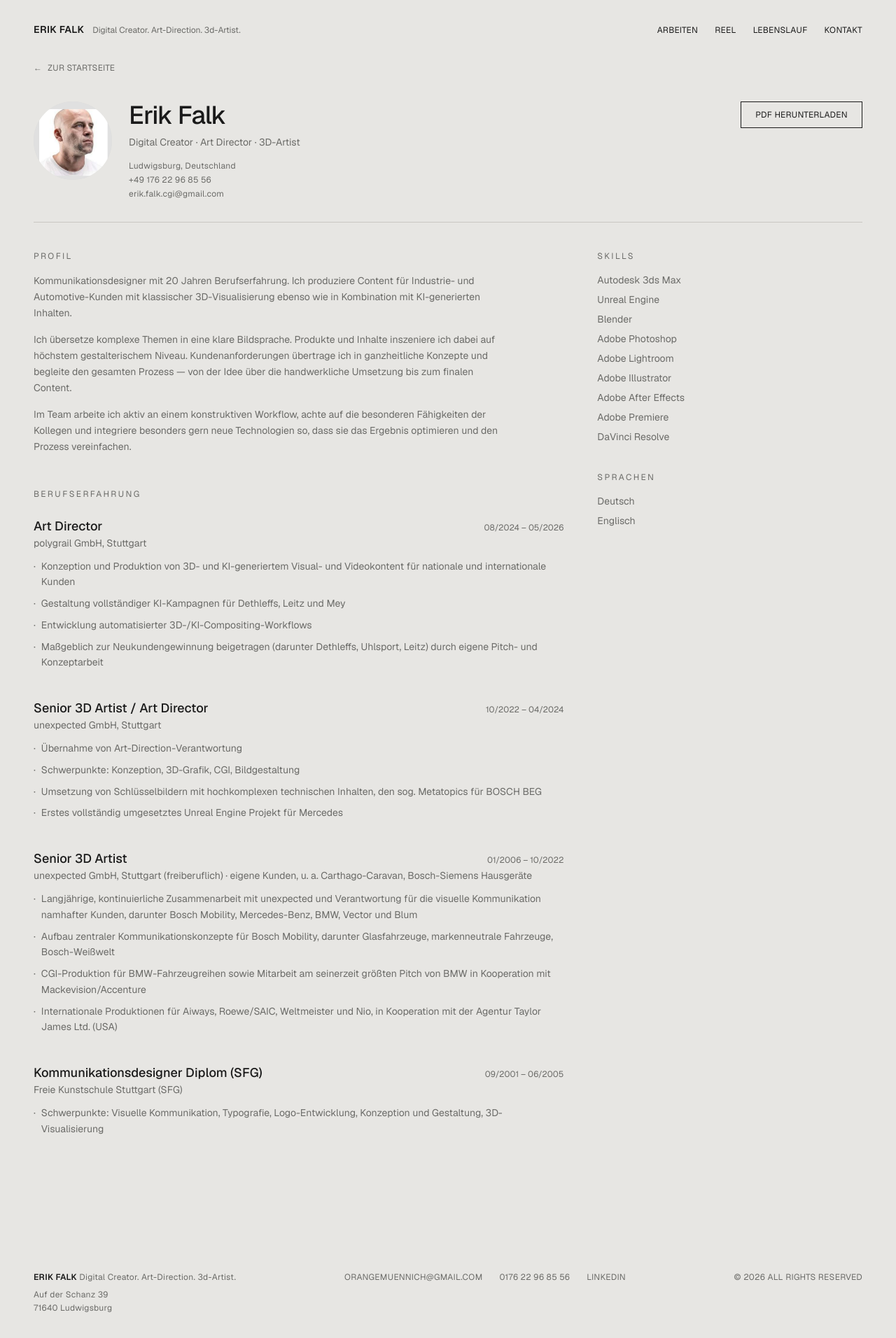
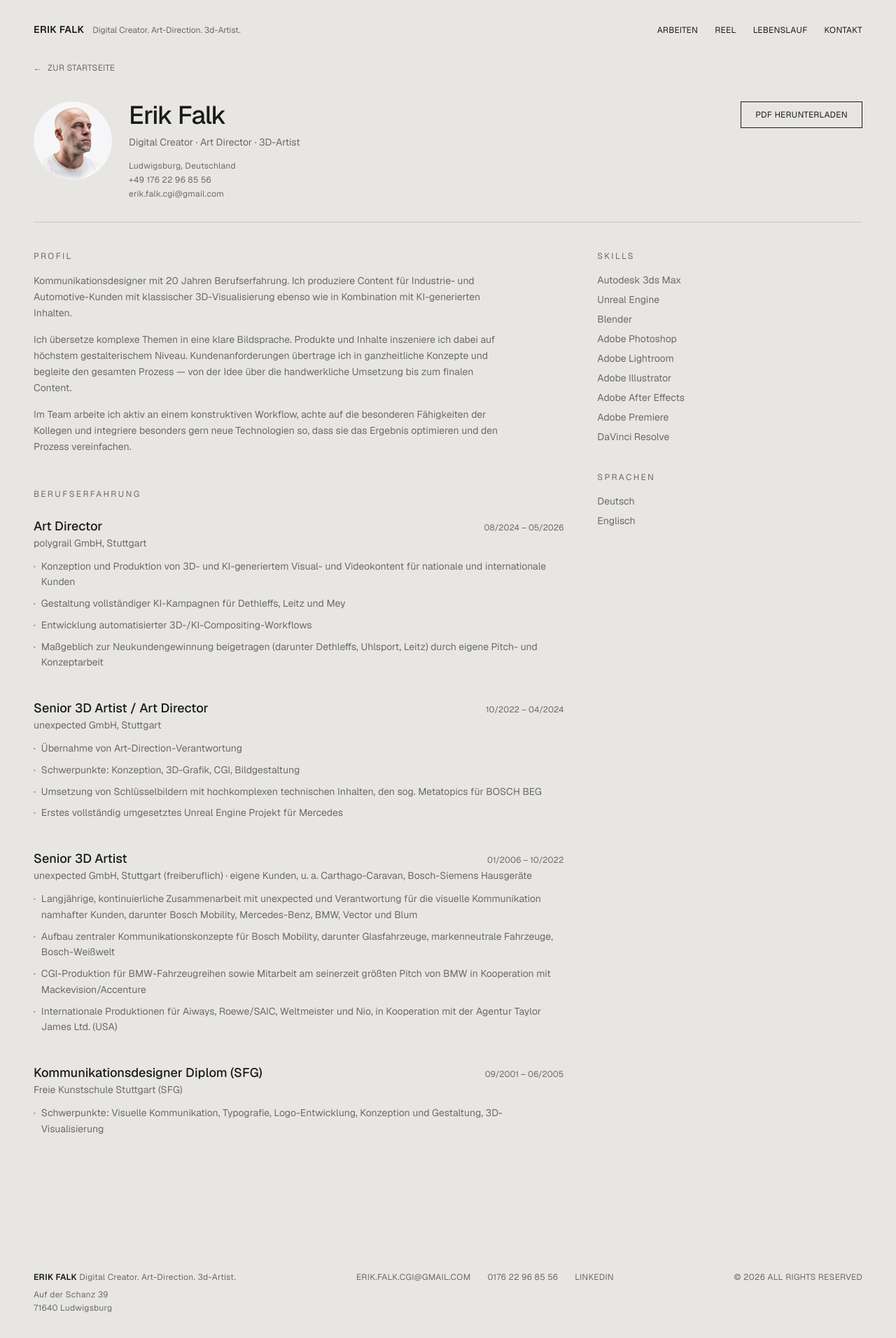
Before and after one commit to er78-lab/erik-falk-portfolio, a Next.js app: page /lebenslauf in a window 1280 px wide. Shown: the whole page at 70% size. Built offline with nearby package versions, Linux system fonts and the light colour scheme.

Commit message:
Use real portrait photo and update contact email site-wide
Replaces the PDF-cropped portrait with the provided photo, and
switches the footer contact email from the old address to
erik.falk.cgi@gmail.com to match the current CV.

```diff
--- a/src/app/lebenslauf/page.tsx
+++ b/src/app/lebenslauf/page.tsx
@@ -78,7 +78,7 @@ export default function LebenslaufPage() {
         <div className="flex flex-wrap items-start gap-6">
           <div className="relative h-24 w-24 shrink-0 overflow-hidden rounded-full bg-surface md:h-28 md:w-28">
             <Image
-              src="/images/erik-falk-portrait.png"
+              src="/images/erik-falk-portrait.jpg"
               alt="Erik Falk"
               fill
               sizes="112px"
--- a/src/components/Footer.tsx
+++ b/src/components/Footer.tsx
@@ -14,10 +14,10 @@ export default function Footer() {
       </div>
       <div className="flex flex-wrap gap-x-6 gap-y-2">
         <a
-          href="mailto:orangemuennich@gmail.com"
+          href="mailto:erik.falk.cgi@gmail.com"
           className="hover:text-foreground transition-colors"
         >
-          ORANGEMUENNICH@GMAIL.COM
+          ERIK.FALK.CGI@GMAIL.COM
         </a>
         <a href="tel:+4917622968556" className="hover:text-foreground transition-colors">
           0176 22 96 85 56
```
Also changed, not shown: public/images/erik-falk-portrait.jpg (added), public/images/erik-falk-portrait.png (deleted).
